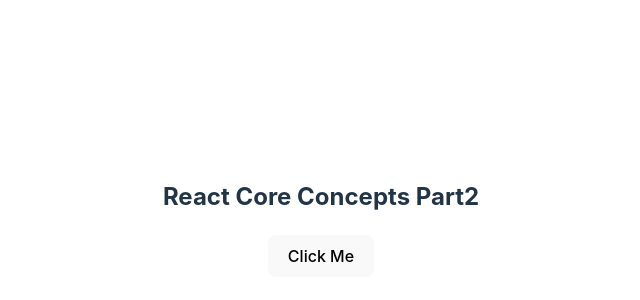
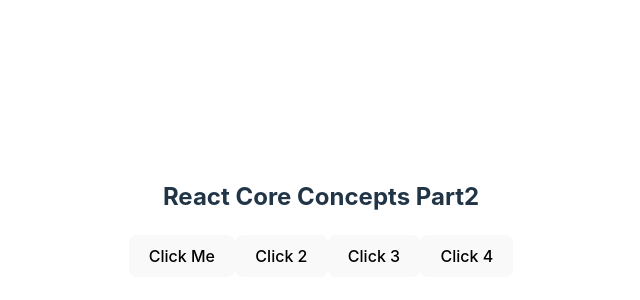
Before and after one commit to jerin-arpa/explore-react-core-concept-part2, a React (Vite) app: page / in a window 1280 px wide. Shown: the part 182-482 px from the top of the page, without its empty margins (319-959 px from the left). Built offline with nearby package versions, Linux system fonts and the light colour scheme.

Commit message:
event handler

```diff
--- a/src/App.jsx
+++ b/src/App.jsx
@@ -2,10 +2,27 @@ import './App.css'
 
 function App() {
 
+  function handleClick() {
+    alert('Button Clicked');
+  }
+
+
+  const handleClick2 = () => {
+    alert('Button 2 Clicked')
+  }
+
+  const addTOFive = (num) => {
+    alert(num + 5);
+  }
+
+
   return (
     <>
       <h2>React Core Concepts Part2</h2>
-      <button>Click Me</button>
+      <button onClick={handleClick}>Click Me</button>
+      <button onClick={handleClick2}>Click 2</button>
+      <button onClick={() => { alert('Button 3 Clicked') }}>Click 3</button>
+      <button onClick={() => addTOFive(3)}>Click 4</button>
     </>
   )
 }
```
